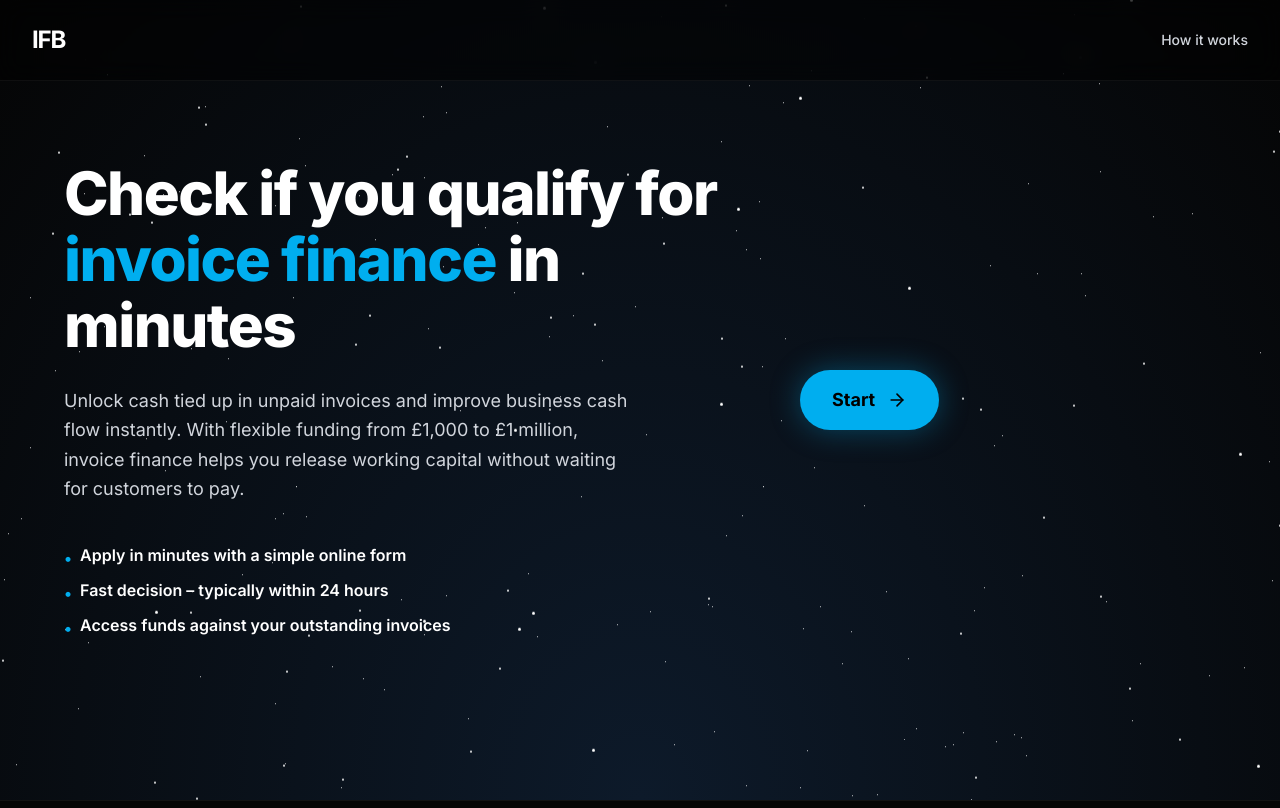
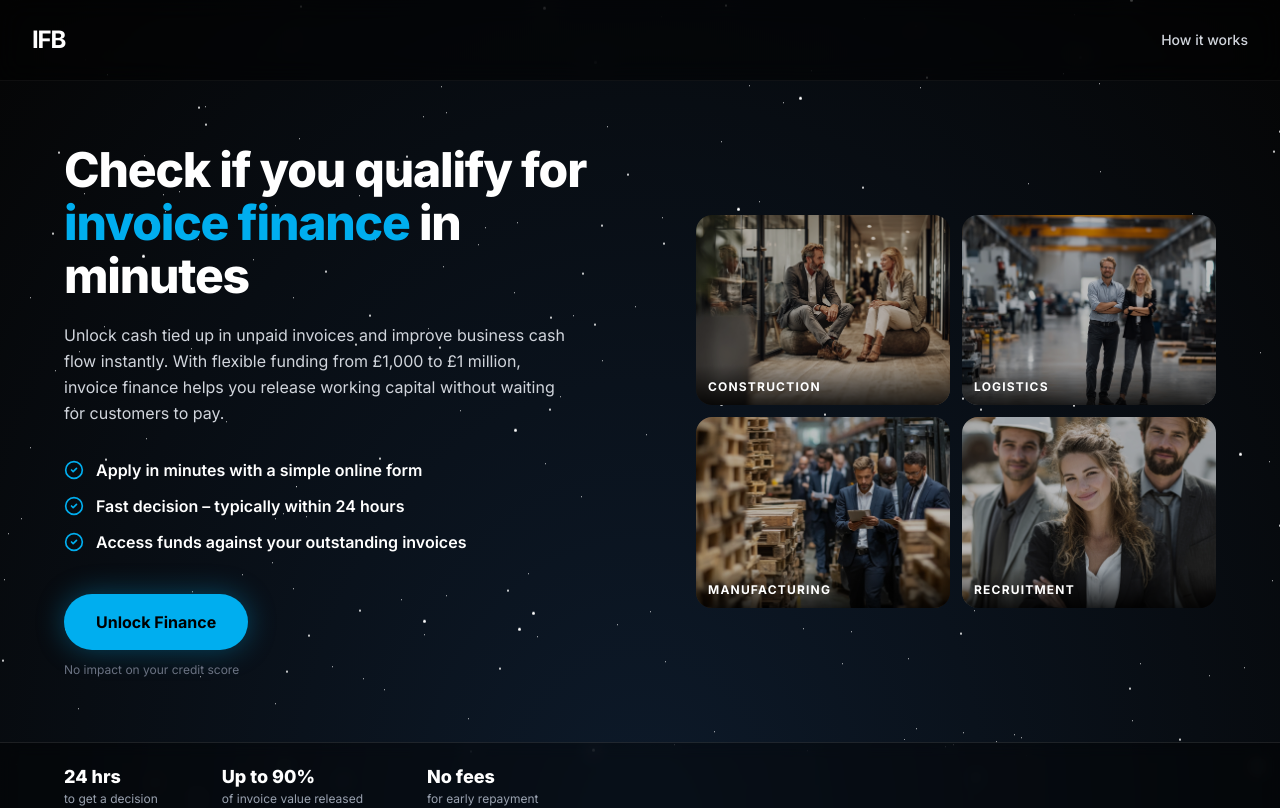
Before and after one commit to infibro/ifb-landing, a React (Vite) app: page / in a window 1280 px wide. Shown: the top 808 px of the page. Built offline with nearby package versions, Linux system fonts and the light colour scheme; no server answers.

Commit message:
feat: two-column hero — sector images right, Unlock Finance CTA, trust bar

```diff
--- a/src/components/Hero.tsx
+++ b/src/components/Hero.tsx
@@ -1,11 +1,23 @@
-import { useEffect, useRef } from "react";
 import { motion as m } from "motion/react";
-import { ArrowRight } from "lucide-react";
+import { CheckCircle2 } from "lucide-react";
 
 const bullets = [
   "Apply in minutes with a simple online form",
   "Fast decision – typically within 24 hours",
   "Access funds against your outstanding invoices",
+];
+
+const sectors = [
+  { src: "/construction.jpg",  label: "Construction" },
+  { src: "/logistics.jpg",     label: "Logistics" },
+  { src: "/manufacturing.jpg", label: "Manufacturing" },
+  { src: "/recruitment.jpg",   label: "Recruitment" },
+];
+
+const stats = [
+  { value: "24 hrs",     label: "to get a decision" },
+  { value: "Up to 90%",  label: "of invoice value released" },
+  { value: "No fees",    label: "for early repayment" },
 ];
 
 /** Generates a CSS box-shadow string of n random white stars */
@@ -19,7 +31,6 @@ function makeStars(n: number): string {
   return pairs.join(", ");
 }
 
-// Generate once at module load so they're stable across renders
 const shadowsSmall  = makeStars(700);
 const shadowsMedium = makeStars(200);
 const shadowsBig    = makeStars(100);
@@ -29,7 +40,6 @@ const starStyles = `
     from { transform: translateY(0px); }
     to   { transform: translateY(-2000px); }
   }
-
   .stars-sm, .stars-md, .stars-lg {
     position: absolute;
     top: 0;
@@ -37,54 +47,50 @@ const starStyles = `
     background: transparent;
     border-radius: 50%;
   }
-
-  .stars-sm         { width: 1px; height: 1px; box-shadow: ${shadowsSmall};  animation: animStar  50s linear infinite; }
-  .stars-sm::after  { content: ""; position: absolute; top: 2000px; left: 0; width: 1px; height: 1px; box-shadow: ${shadowsSmall}; }
-
-  .stars-md         { width: 2px; height: 2px; box-shadow: ${shadowsMedium}; animation: animStar 100s linear infinite; }
-  .stars-md::after  { content: ""; position: absolute; top: 2000px; left: 0; width: 2px; height: 2px; box-shadow: ${shadowsMedium}; }
-
-  .stars-lg         { width: 3px; height: 3px; box-shadow: ${shadowsBig};    animation: animStar 150s linear infinite; }
-  .stars-lg::after  { content: ""; position: absolute; top: 2000px; left: 0; width: 3px; height: 3px; box-shadow: ${shadowsBig}; }
+  .stars-sm        { width: 1px; height: 1px; box-shadow: ${shadowsSmall};  animation: animStar  50s linear infinite; }
+  .stars-sm::after { content: ""; position: absolute; top: 2000px; left: 0; width: 1px; height: 1px; box-shadow: ${shadowsSmall}; }
+  .stars-md        { width: 2px; height: 2px; box-shadow: ${shadowsMedium}; animation: animStar 100s linear infinite; }
+  .stars-md::after { content: ""; position: absolute; top: 2000px; left: 0; width: 2px; height: 2px; box-shadow: ${shadowsMedium}; }
+  .stars-lg        { width: 3px; height: 3px; box-shadow: ${shadowsBig};    animation: animStar 150s linear infinite; }
+  .stars-lg::after { content: ""; position: absolute; top: 2000px; left: 0; width: 3px; height: 3px; box-shadow: ${shadowsBig}; }
 `;
 
 export default function Hero() {
   return (
     <section
       id="hero-section"
-      className="relative min-h-screen flex items-center overflow-hidden"
+      className="relative overflow-hidden"
       style={{ background: "radial-gradient(ellipse at bottom, #0d1a2a 0%, #050505 100%)" }}
     >
-      {/* Star layers */}
+      {/* Stars */}
       <style>{starStyles}</style>
       <div className="stars-sm" aria-hidden="true" />
       <div className="stars-md" aria-hidden="true" />
       <div className="stars-lg" aria-hidden="true" />
 
-      {/* Content */}
-      <div className="relative z-10 w-full max-w-7xl mx-auto px-6 sm:px-10 lg:px-16 py-32">
-        <div className="flex flex-col lg:flex-row lg:items-center lg:gap-16">
+      {/* ── Main hero content ── */}
+      <div className="relative z-10 w-full max-w-7xl mx-auto px-6 sm:px-10 lg:px-16 pt-36 pb-16">
+        <div className="flex flex-col lg:flex-row lg:items-center gap-12 lg:gap-16">
 
-          {/* Left: text + bullets */}
-          <div className="flex-1 max-w-2xl">
+          {/* ── LEFT: text ── */}
+          <div className="flex-1 min-w-0">
 
             <m.h1
-              initial={{ opacity: 0, y: 28 }}
+              initial={{ opacity: 0, y: 24 }}
               animate={{ opacity: 1, y: 0 }}
-              transition={{ duration: 0.65, ease: "easeOut" }}
-              className="text-4xl sm:text-5xl lg:text-6xl font-extrabold leading-[1.1] tracking-tight text-white mb-7"
+              transition={{ duration: 0.6, ease: "easeOut" }}
+              className="text-4xl sm:text-5xl font-extrabold leading-[1.1] tracking-tight text-white mb-5"
             >
               Check if you qualify for{" "}
-              <br className="hidden sm:block" />
               <span className="text-[#00AEEF]">invoice finance</span>{" "}
               in minutes
             </m.h1>
 
             <m.p
-              initial={{ opacity: 0, y: 20 }}
+              initial={{ opacity: 0, y: 18 }}
               animate={{ opacity: 1, y: 0 }}
-              transition={{ duration: 0.65, ease: "easeOut", delay: 0.12 }}
-              className="text-base sm:text-lg text-gray-300 leading-relaxed mb-10 max-w-xl"
+              transition={{ duration: 0.6, ease: "easeOut", delay: 0.1 }}
+              className="text-base text-gray-300 leading-relaxed mb-8 max-w-lg"
             >
               Unlock cash tied up in unpaid invoices and improve business cash
               flow instantly. With flexible funding from £1,000 to £1 million,
@@ -92,40 +98,85 @@ export default function Hero() {
               for customers to pay.
             </m.p>
 
+            {/* Bullets */}
             <m.ul
-              initial={{ opacity: 0, y: 20 }}
+              initial={{ opacity: 0, y: 18 }}
               animate={{ opacity: 1, y: 0 }}
-              transition={{ duration: 0.65, ease: "easeOut", delay: 0.22 }}
-              className="space-y-2"
+              transition={{ duration: 0.6, ease: "easeOut", delay: 0.18 }}
+              className="space-y-3 mb-10"
             >
               {bullets.map((item) => (
-                <li
-                  key={item}
-                  className="flex items-start gap-2 text-sm sm:text-base text-white font-semibold"
-                >
-                  <span className="text-[#00AEEF] mt-[3px]">•</span>
+                <li key={item} className="flex items-center gap-3 text-sm sm:text-base text-white font-semibold">
+                  <CheckCircle2 className="w-5 h-5 text-[#00AEEF] flex-shrink-0" />
                   {item}
                 </li>
               ))}
             </m.ul>
+
+            {/* CTA + sub-note */}
+            <m.div
+              initial={{ opacity: 0, y: 14 }}
+              animate={{ opacity: 1, y: 0 }}
+              transition={{ duration: 0.55, ease: "easeOut", delay: 0.26 }}
+              className="flex flex-col items-start gap-3"
+            >
+              <a
+                href="#enquiry"
+                className="inline-flex items-center justify-center bg-[#00AEEF] hover:bg-[#009fd8] active:scale-95 text-black font-bold text-base px-8 py-4 rounded-full transition-all duration-200 shadow-[0_0_28px_rgba(0,174,239,0.35)] hover:shadow-[0_0_45px_rgba(0,174,239,0.55)]"
+              >
+                Unlock Finance
+              </a>
+              <p className="text-xs text-gray-500">No impact on your credit score</p>
+            </m.div>
           </div>
 
-          {/* Right: CTA button */}
+          {/* ── RIGHT: 2×2 image grid ── */}
           <m.div
             initial={{ opacity: 0, x: 30 }}
             animate={{ opacity: 1, x: 0 }}
-            transition={{ duration: 0.6, ease: "easeOut", delay: 0.3 }}
-            className="mt-12 lg:mt-0 flex-shrink-0"
+            transition={{ duration: 0.7, ease: "easeOut", delay: 0.2 }}
+            className="flex-shrink-0 w-full lg:w-[480px] xl:w-[520px]"
           >
-            <a
-              href="#enquiry"
-              className="inline-flex items-center gap-3 bg-[#00AEEF] hover:bg-[#009fd8] active:scale-95 text-black font-bold text-lg px-8 py-4 rounded-full transition-all duration-200 shadow-[0_0_30px_rgba(0,174,239,0.35)] hover:shadow-[0_0_50px_rgba(0,174,239,0.6)]"
-            >
-              Start
-              <ArrowRight className="w-5 h-5" />
-            </a>
+            <div className="grid grid-cols-2 gap-3">
+              {sectors.map(({ src, label }, i) => (
+                <m.div
+                  key={label}
+                  initial={{ opacity: 0, scale: 0.95 }}
+                  animate={{ opacity: 1, scale: 1 }}
+                  transition={{ duration: 0.5, ease: "easeOut", delay: 0.3 + i * 0.08 }}
+                  className="relative overflow-hidden rounded-2xl aspect-[4/3] group"
+                >
+                  <img
+                    src={src}
+                    alt={`${label} invoice finance`}
+                    className="w-full h-full object-cover brightness-75 group-hover:brightness-90 group-hover:scale-105 transition-all duration-500"
+                    loading={i < 2 ? "eager" : "lazy"}
+                  />
+                  {/* Label badge */}
+                  <div className="absolute bottom-0 left-0 right-0 px-3 py-2 bg-gradient-to-t from-black/80 to-transparent">
+                    <span className="text-xs font-bold text-white tracking-widest uppercase">
+                      {label}
+                    </span>
+                  </div>
+                </m.div>
+              ))}
+            </div>
           </m.div>
 
+        </div>
+      </div>
+
+      {/* ── Trust / stats bar ── */}
+      <div className="relative z-10 border-t border-white/10 bg-black/40 backdrop-blur-sm">
+        <div className="max-w-7xl mx-auto px-6 sm:px-10 lg:px-16 py-5">
+          <div className="flex flex-wrap justify-start gap-8 lg:gap-16">
+            {stats.map(({ value, label }) => (
+              <div key={value} className="flex flex-col">
+                <span className="text-lg font-extrabold text-white">{value}</span>
+                <span className="text-xs text-gray-400">{label}</span>
+              </div>
+            ))}
+          </div>
         </div>
       </div>
     </section>
```
